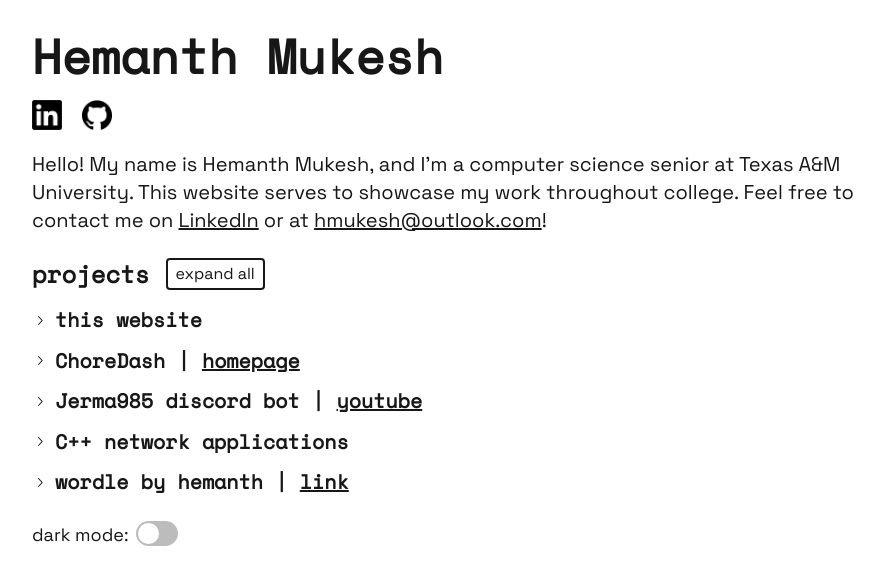
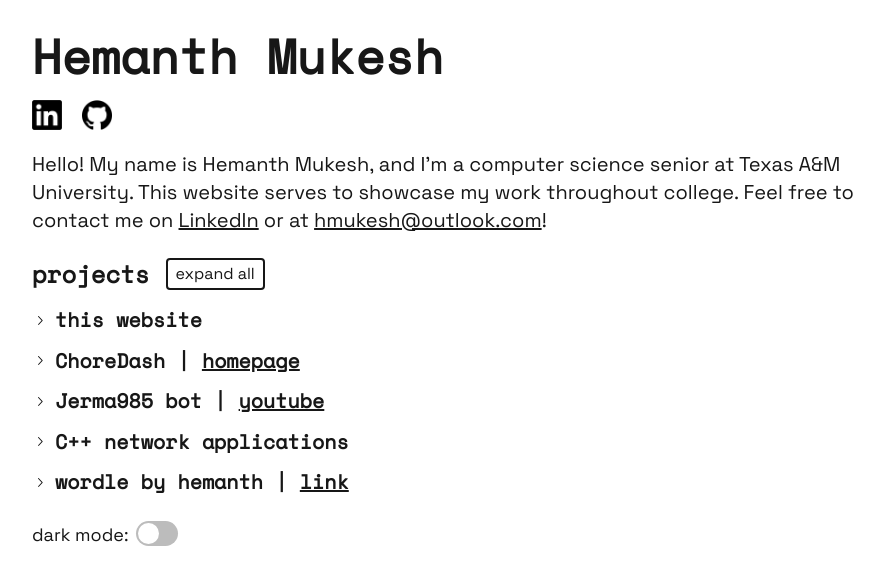
Before and after one commit to hmukesh5/hmukesh5.github.io, a React (Vite) app: page / in a window 1280 px wide. Shown: the top 584 px of the page, without its empty margins (184-1068 px from the left). Built offline with nearby package versions, Linux system fonts and the light colour scheme.

Commit message:
made jerma headline shorter

```diff
--- a/src/App.tsx
+++ b/src/App.tsx
@@ -145,7 +145,7 @@ function App() {
         },
         {
             value: "jerma",
-            title: <>Jerma985 discord bot | </>,
+            title: <>Jerma985 bot | </>,
             link: <a href="https://youtube.com/watch?v=gCIfvgX4Vg4" target="_blank" className={`underline ${darkmodeSwitcher}`}>youtube</a>,
             content:<>
                         <span className="font-bold text-amber-600">🏆 Aggie Coding Club Discord Bot Challenge 2022 1st place winner</span>
```
